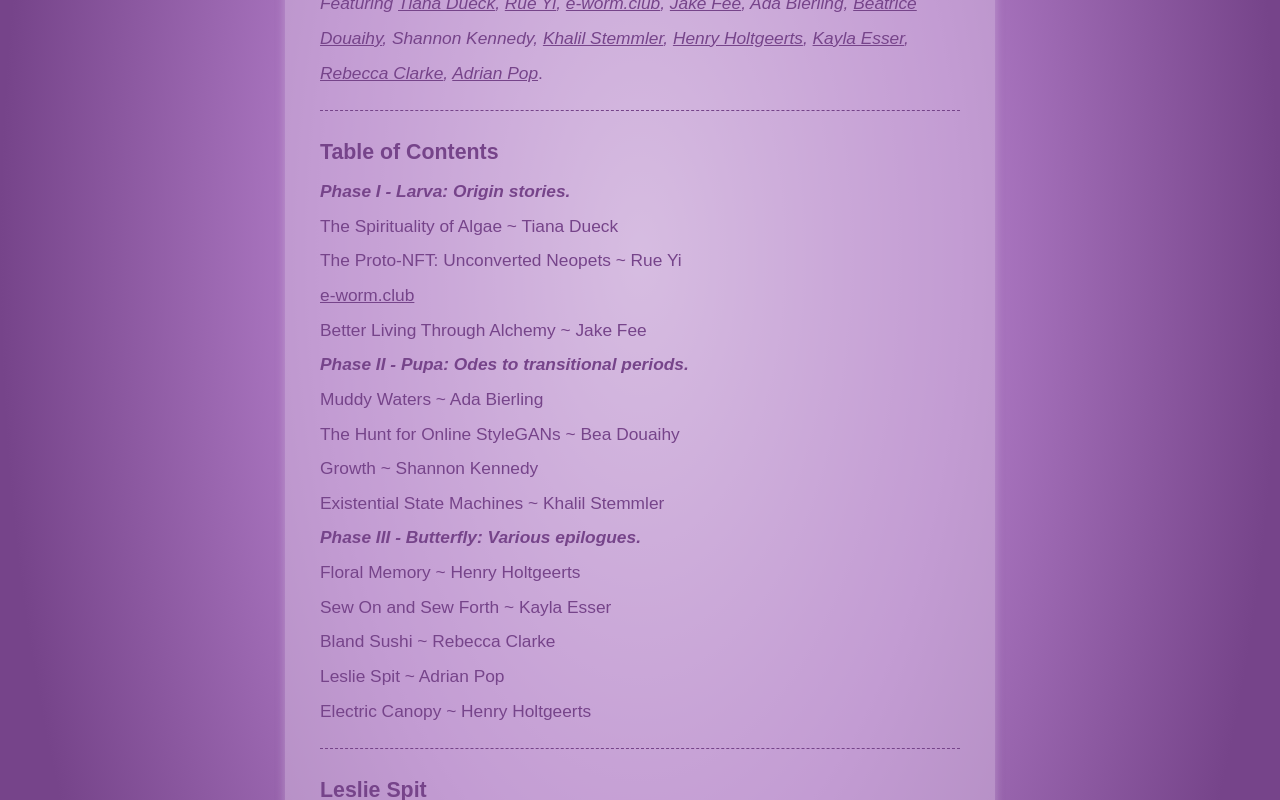
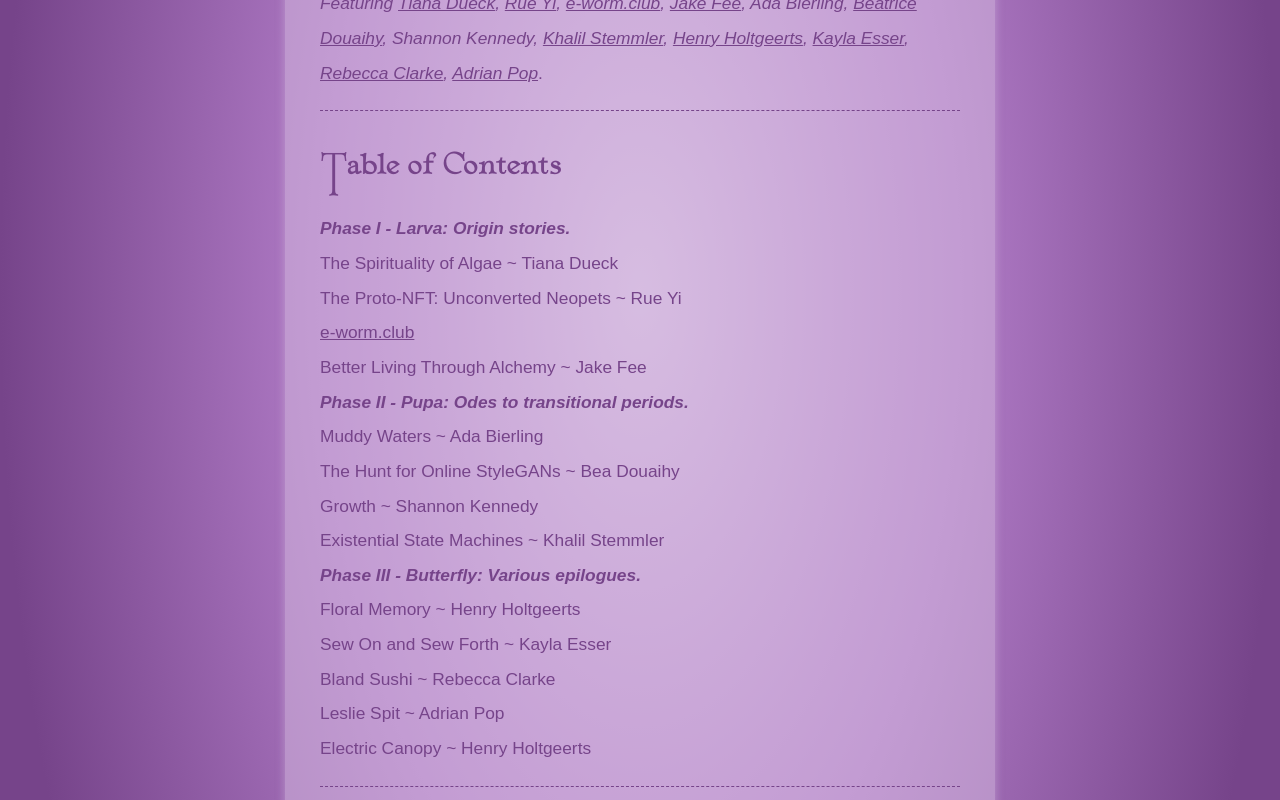
Before and after one commit to Volvox-Vault/volvox-vault, a Vue app: page /issues/metamorphosis in a window 1280 px wide. Shown: the part 1220-2020 px from the top of the page. Built offline with nearby package versions, Linux system fonts and the light colour scheme.

Commit message:
metamorphosisfont

```diff
--- a/src/views/archive/issues/Metamorphosis/Metamorphosis.vue
+++ b/src/views/archive/issues/Metamorphosis/Metamorphosis.vue
@@ -112,6 +112,13 @@
   height: 100%;
   padding-top: 60px;
   padding-bottom: 60px;
+  font-family: Arial, Helvetica, sans-serif;
+}
+
+@font-face {
+    font-family: 'cantiquenormal';
+    src: url('./Cantique-Normal.woff2') format('woff2'),
+         url('./Cantique-Normal.woff') format('woff');
 }
 
 .meta {
@@ -130,9 +137,12 @@
 h1 {
   font-size: 25pt;
   text-align: center;
+  font-family: cantiquenormal, Arial, Helvetica, sans-serif;
 }
 h2 {
-  font-size: 16pt;
+  font-size: 20pt;
+  font-family: cantiquenormal, Arial, Helvetica, sans-serif;
+  line-height: 3;
 }
 p {
   font-size: 13pt;
```
Also changed, not shown: src/views/archive/issues/Metamorphosis/Cantique-Normal.woff (added), src/views/archive/issues/Metamorphosis/Cantique-Normal.woff2 (added).
